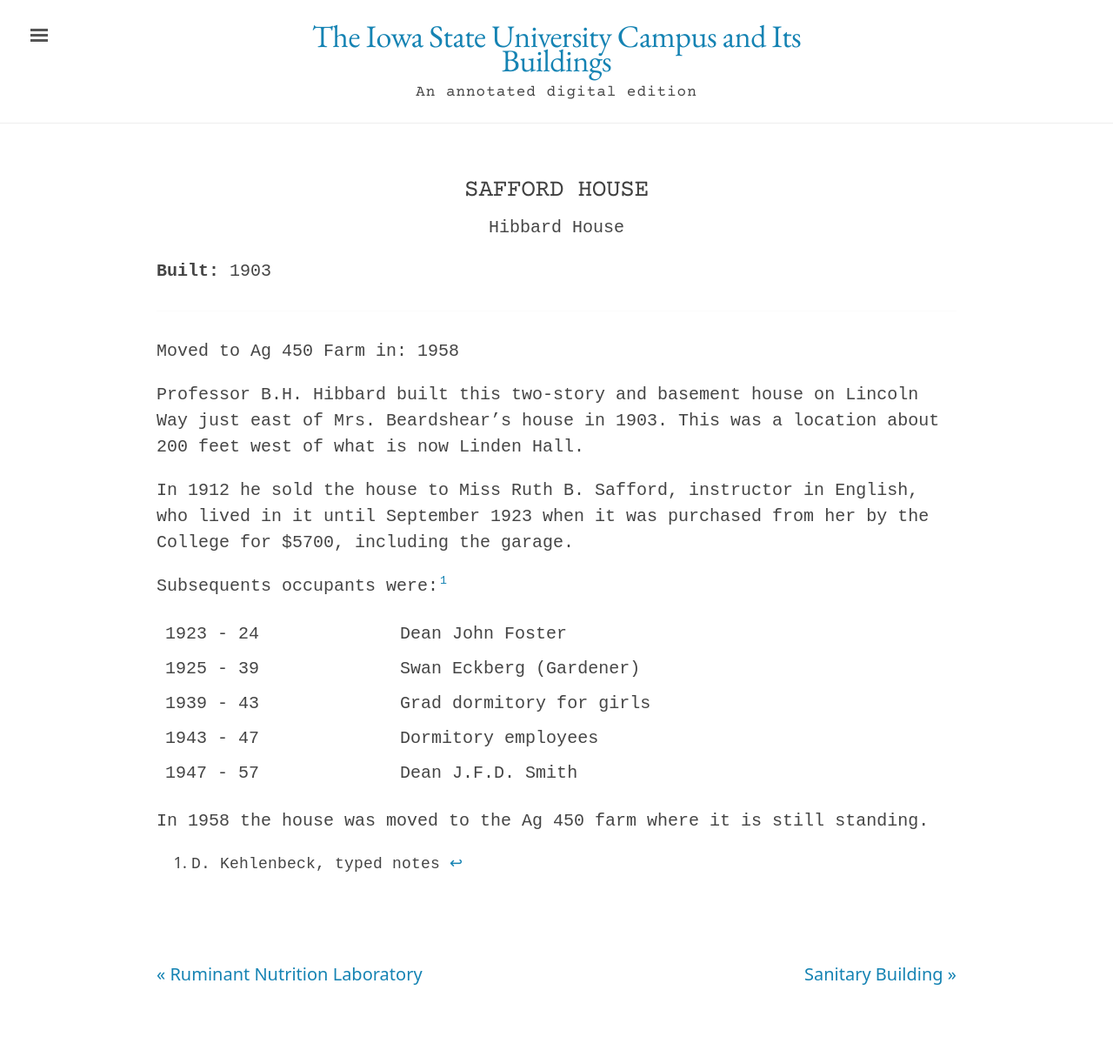
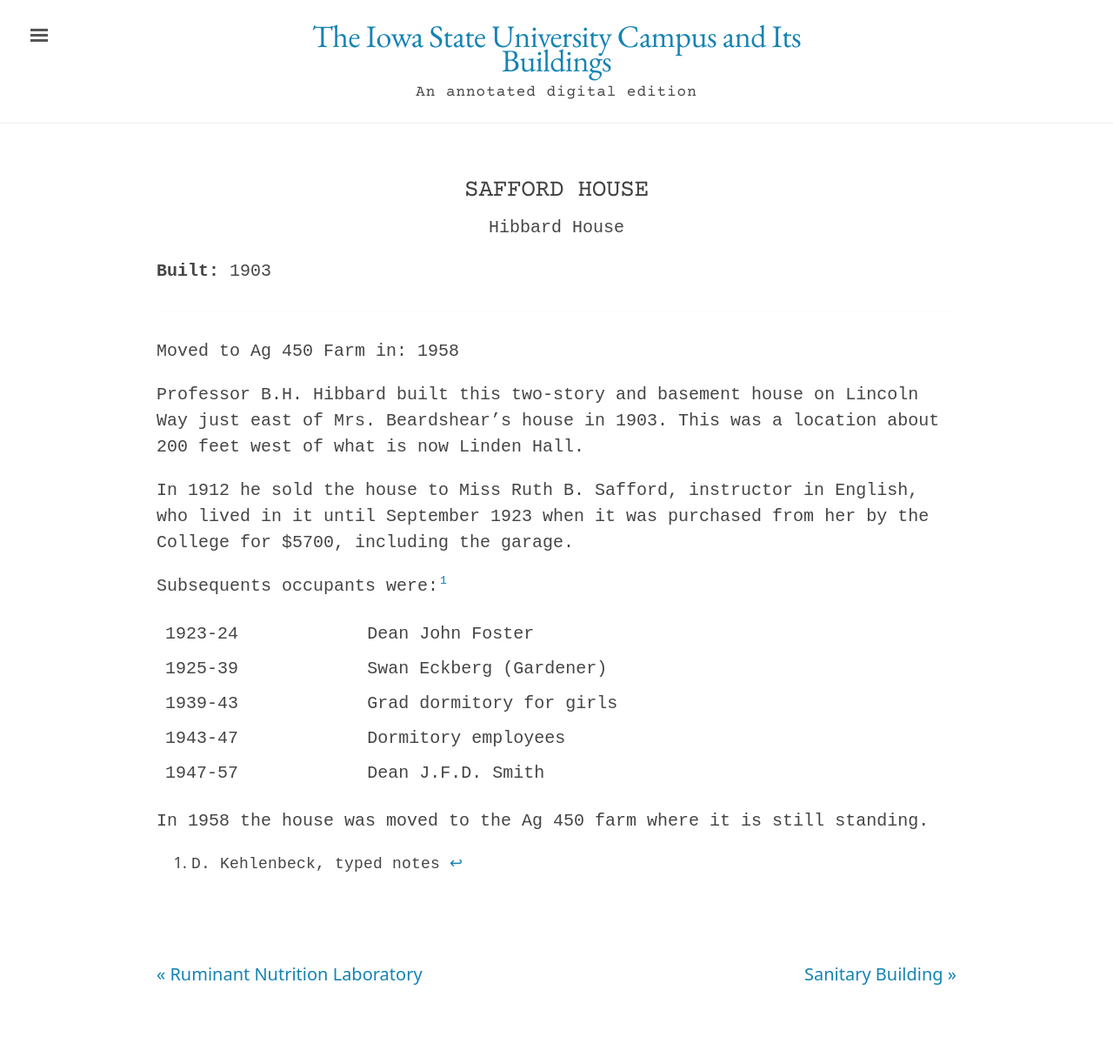
Before and after one commit to emanderson811/day-edition, a Jekyll site: the page built from _texts/buildings/186day-safford-cottage.md, in a window 1280 px wide. Shown: the whole page at 87% size. Built offline with Jekyll 4.4.1, drawn with Linux system fonts in a browser that asks for light colours.

Commit message:
Update 186day-safford-cottage.md

```diff
--- a/_texts/buildings/186day-safford-cottage.md
+++ b/_texts/buildings/186day-safford-cottage.md
@@ -24,11 +24,27 @@
 
 [^fn1]: D. Kehlenbeck, typed notes
 
-|--|--|
-|1923 - 24 | Dean John Foster |
-|1925 - 39 | Swan Eckberg (Gardener) |
-|1939 - 43 | Grad dormitory for girls |
-|1943 - 47 | Dormitory employees |
-|1947 - 57 | Dean J.F.D. Smith |
+<table>
+  <tr>
+    <td>1923-24</td>
+    <td>Dean John Foster</td>
+  </tr>
+  <tr>
+    <td>1925-39</td>
+    <td>Swan Eckberg (Gardener)</td>
+  </tr>
+  <tr>
+    <td>1939-43</td>
+    <td>Grad dormitory for girls</td>
+  </tr>
+  <tr>
+    <td>1943-47</td>
+    <td>Dormitory employees</td>
+  </tr>
+  <tr>
+    <td>1947-57</td>
+    <td>Dean J.F.D. Smith</td>
+  </tr>
+</table>
 
 In 1958 the house was moved to the Ag 450 farm where it is still standing.
```
